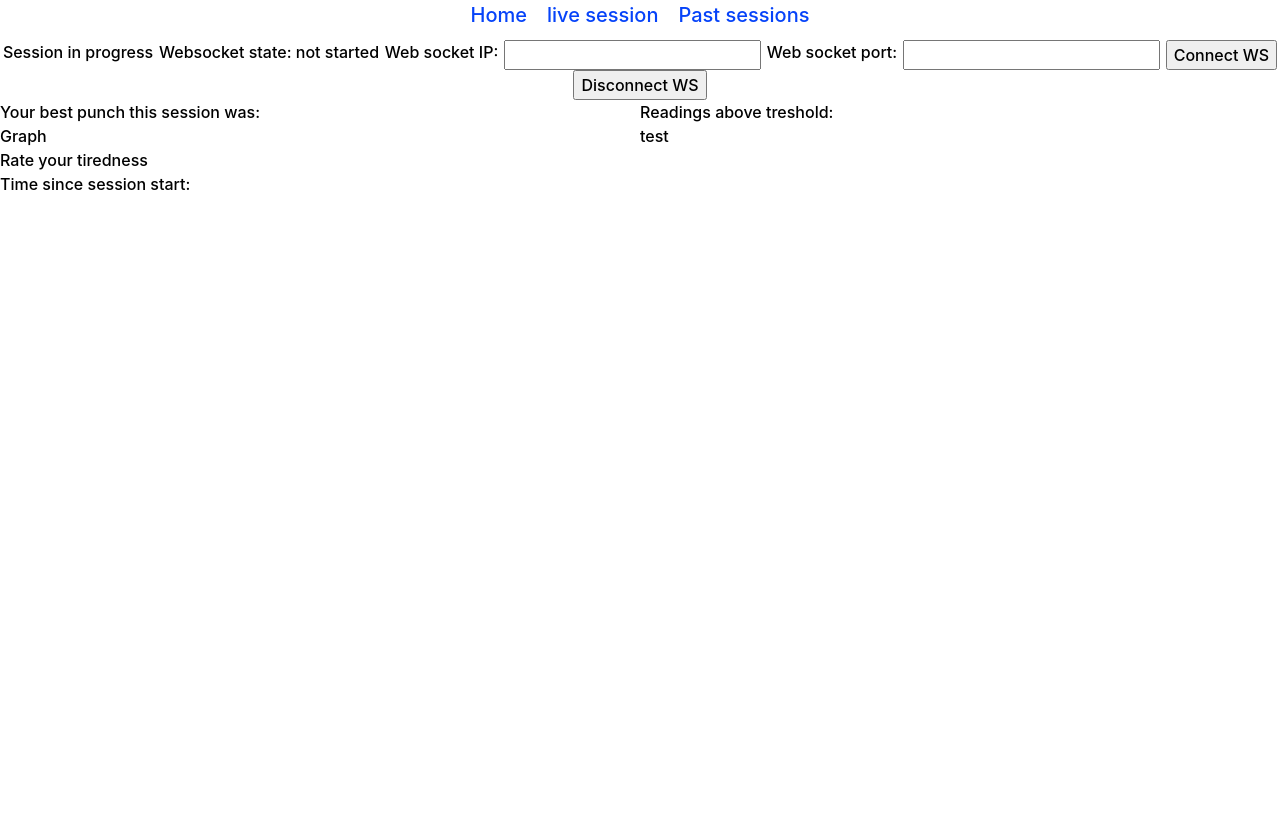
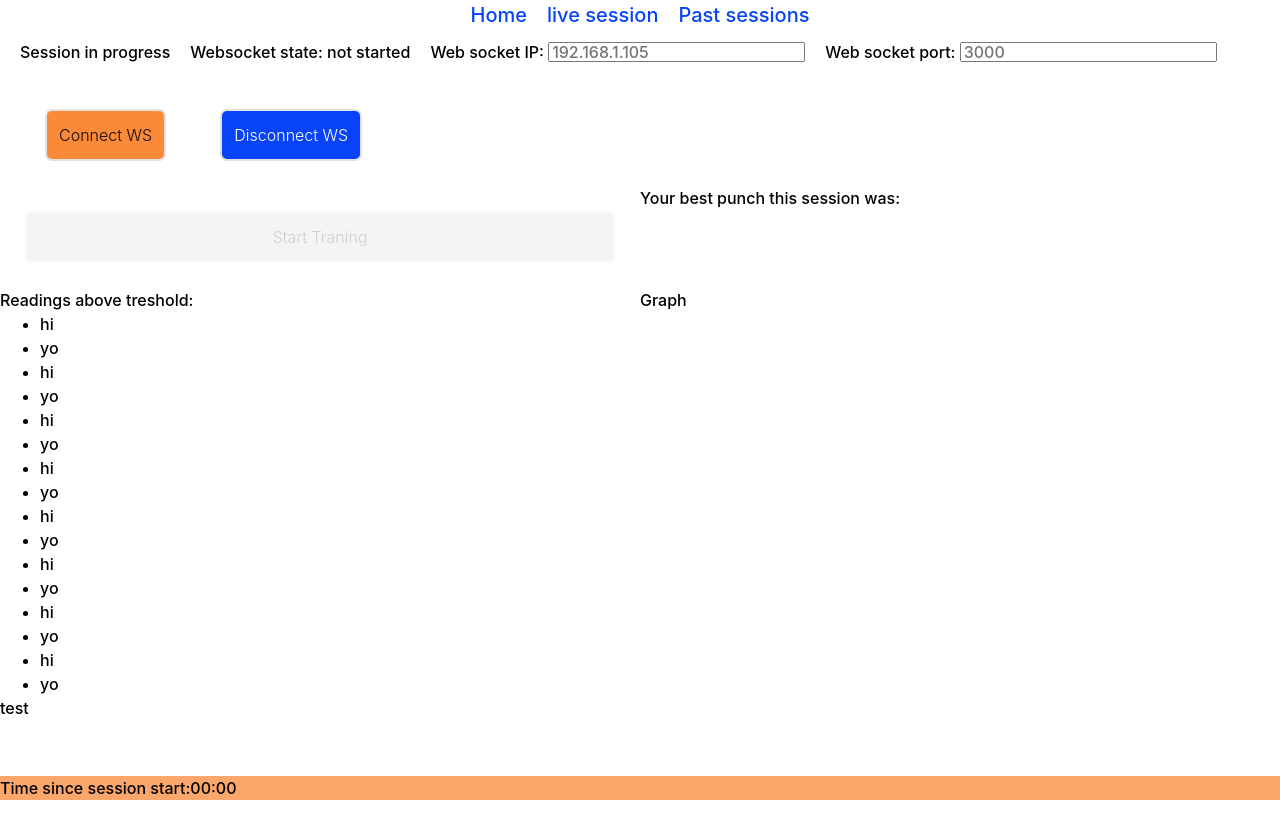
Before and after one commit to cipodrew/shadowbox, a SvelteKit app: page /liveSession in a window 1280 px wide. Built offline with nearby package versions, Linux system fonts and the light colour scheme.

Commit message:
refactor live-session page

```diff
--- a/src/routes/liveSession/+page.svelte
+++ b/src/routes/liveSession/+page.svelte
@@ -1,96 +1,44 @@
 <script>
-	import { onMount } from 'svelte';
+	import Crono from './Crono.svelte';
+	import WSdashboard from './WSdashboard.svelte';
+	/**
+	 * @typedef {import('$lib/myTypes.js').TrainingStatus} TrainingStatus
+	 */
 
 	/**
 	 * @type {string[]}
 	 */
-	let readings = $state([]);
-	let localIP = $state('');
-	let wsPort = $state('');
+	//TODO: controllare se server funzione da passare a componente per fare push di readings o basta passare le reading direttamente
+	let readings = $state([
+		'hi',
+		'yo',
+		'hi',
+		'yo',
+		'hi',
+		'yo',
+		'hi',
+		'yo',
+		'hi',
+		'yo',
+		'hi',
+		'yo',
+		'hi',
+		'yo',
+		'hi',
+		'yo'
+	]);
+
+	let canStart = $state(false);
+	/**
+	 * @type {TrainingStatus}
+	 */
+	let trainingStatus = $state('not started');
 
 	/**
-	 * @type WebSocket | undefined
+	 * @param {MouseEvent & { currentTarget: EventTarget & HTMLButtonElement; }} event
 	 */
-	let sock = $state();
-	/**
-	 * @type number
-	 */ let sockState;
-
-	// $inspect(sock);
-	onMount(() => {
-		//const host = '192.168.1.105';
-		//const port = '3000';
-		//sock = new WebSocket('ws://' + host + ':' + port); //use wss for TLS channel
-		//console.log(sock);
-		//sock.onopen = function (event) {
-		//	console.log('Connected to WebSocket server.');
-		//};
-		//sock.onmessage = function (event) {
-		//	console.log('Received: ' + event.data);
-		//	readings.push(event.data);
-		//};
-		let previousWsInfo = sessionStorage.getItem('wsInfo');
-		if (previousWsInfo){
-			let info = JSON.parse(previousWsInfo)
-			localIP = info.ip;
-			wsPort = info.port
-		}
-		return cleanup; //save ws info and disconnect as a cleanup
-	});
-
-	function cleanup(){
-		saveAddress();
-		disconnect();
-	}
-
-	function saveAddress(){
-		let wsInfo = {
-			ip: localIP,
-			port: wsPort
-		}
-		sessionStorage.setItem('wsInfo', JSON.stringify(wsInfo))
-	}
-
-	function disconnect() {
-		console.log('closing connection');
-		sock?.close();
-	}
-
-	function connect() {
-		// default IP 192.168.1.105
-		//dfeault port 3000
-		if (wsPort === '') {
-			wsPort = '3000';
-		}
-		sock = new WebSocket('ws://' + localIP + ':' + wsPort); //use wss for TLS channel
-		// console.log(sock);
-		sock.onopen = function (event) {
-			console.log('Connected to WebSocket server.');
-		};
-		sock.onmessage = function (event) {
-			console.log('Received: ' + event.data);
-			readings.push(event.data);
-		};
-	}
-
-	/**
-	 *@param {WebSocket | undefined} sock
-	 *@returns {string}
-	 */
-	function resolveSockState(sock) {
-		// console.log(sock?.readyState);
-		switch (sock?.readyState) {
-			case 0:
-				return 'attempting to connect';
-			case 1:
-				return 'open';
-			case 2:
-				return 'closing';
-			case 3:
-				return 'closed';
-			default:
-				return 'not started';
-		}
+	function startTraining(event) {
+		throw new Error('Function not implemented.');
 	}
 </script>
 
@@ -98,17 +46,9 @@
 	<title>Live Session</title>
 </svelte:head>
 <div class="wrapper">
-	<section class="ws-info">
-		<h1>Session in progress</h1>
-		<div>Websocket state: {resolveSockState(sock)}</div>
-		<label for="IP-input">Web socket IP:</label>
-		<input type="text" id="IP-input" bind:value={localIP} />
-		<label for="port-input">Web socket port:</label>
-		<input type="text" id="port-input" bind:value={wsPort} />
-		<button onclick={connect}>Connect WS</button>
-		<button onclick={disconnect}>Disconnect WS</button>
-	</section>
+	<WSdashboard {readings} />
 	<main class="stats-dashboard">
+		<button class="btn-primary" disabled={!canStart} onclick={startTraining}>Start Traning</button>
 		<div class="best">Your best punch this session was:</div>
 		<div class="readings-feed">
 			Readings above treshold:
@@ -124,20 +64,28 @@
 		<div>test</div>
 	</main>
 	<div class="dashboard-footer">
-		Rate your tiredness <br>
+		<!-- Rate your tiredness <br /> -->
 		Time since session start:
+		<Crono />
 	</div>
 </div>
 
 <style>
-	.ws-info {
-		display: flex;
-		flex-wrap: wrap;
-		/* gap: 20px; */
-		justify-content: space-around;
-		}
+	:global(body) {
+		margin-bottom: 20px;
+	}
 	.stats-dashboard {
 		display: grid;
 		grid-template-columns: 1fr 1fr;
 	}
+
+	.dashboard-footer {
+		position: fixed;
+		display: flex;
+		left: 0;
+		bottom: 0;
+		width: 100%;
+		background-color: var(--accent-300);
+		text-align: center;
+	}
 </style>
--- /dev/null
+++ b/src/routes/liveSession/Crono.svelte
@@ -0,0 +1 @@
+<div>00:00</div>
--- /dev/null
+++ b/src/routes/liveSession/WSdashboard.svelte
@@ -0,0 +1,128 @@
+<script>
+	//to debug use chrome devtools ->Network tab -> WS
+	import Button from '$lib/components/Button.svelte';
+	import { onMount } from 'svelte';
+
+	/** @type {{ readings: string[] }} */
+	let { readings } = $props();
+
+	let localIP = $state('');
+	let wsPort = $state('');
+
+	/**
+	 * @type WebSocket | undefined
+	 */
+	let sock = $state();
+	/**
+	 * @type number
+	 */ let sockState;
+
+	// $inspect(sock);
+	onMount(() => {
+		//const host = '192.168.1.105';
+		//const port = '3000';
+		//sock = new WebSocket('ws://' + host + ':' + port); //use wss for TLS channel
+		//console.log(sock);
+		//sock.onopen = function (event) {
+		//	console.log('Connected to WebSocket server.');
+		//};
+		//sock.onmessage = function (event) {
+		//	console.log('Received: ' + event.data);
+		//	readings.push(event.data);
+		//};
+		let previousWsInfo = sessionStorage.getItem('wsInfo');
+		if (previousWsInfo) {
+			let info = JSON.parse(previousWsInfo);
+			localIP = info.ip;
+			wsPort = info.port;
+		}
+		return cleanup; //save ws info and disconnect as a cleanup
+	});
+
+	function cleanup() {
+		saveAddress();
+		disconnect();
+	}
+
+	function saveAddress() {
+		let wsInfo = {
+			ip: localIP,
+			port: wsPort
+		};
+		sessionStorage.setItem('wsInfo', JSON.stringify(wsInfo));
+	}
+
+	function disconnect() {
+		console.log('closing connection');
+		sock?.close();
+	}
+
+	function connect() {
+		// default IP 192.168.1.105
+		//dfeault port 3000
+		if (wsPort === '') {
+			wsPort = '3000';
+		}
+		sock = new WebSocket('ws://' + localIP + ':' + wsPort); //use wss for TLS channel
+		// console.log(sock);
+		sock.onopen = function (event) {
+			console.log('Connected to WebSocket server.');
+		};
+		sock.onmessage = function (event) {
+			console.log('Received: ' + event.data);
+			readings.push(event.data);
+		};
+	}
+
+	/**
+	 *@param {WebSocket | undefined} sock
+	 *@returns {string}
+	 */
+	function resolveSockState(sock) {
+		// console.log(sock?.readyState);
+		switch (sock?.readyState) {
+			case 0:
+				return 'attempting to connect';
+			case 1:
+				return 'open';
+			case 2:
+				return 'closing';
+			case 3:
+				return 'closed';
+			default:
+				return 'not started';
+		}
+	}
+</script>
+
+<section class="ws-info">
+	<h1>Session in progress</h1>
+	<div>Websocket state: {resolveSockState(sock)}</div>
+	<div>
+		<label for="IP-input">Web socket IP:</label>
+		<input type="text" id="IP-input" bind:value={localIP} placeholder="192.168.1.105" />
+	</div>
+	<div>
+		<label for="port-input">Web socket port:</label>
+		<input type="text" id="port-input" bind:value={wsPort} placeholder="3000" />
+	</div>
+	<div>
+		<Button variant="primary" onClick={connect}>Connect WS</Button>
+		<Button variant="secondary" onClick={disconnect}>Disconnect WS</Button>
+	</div>
+</section>
+
+<style>
+	.ws-info {
+		display: flex;
+		flex-wrap: wrap;
+		align-items: center;
+		gap: 20px;
+		margin-left: 20px;
+		/* justify-content: space-around; */
+	}
+
+	input {
+		max-height: 20px;
+	}
+</style>
```
